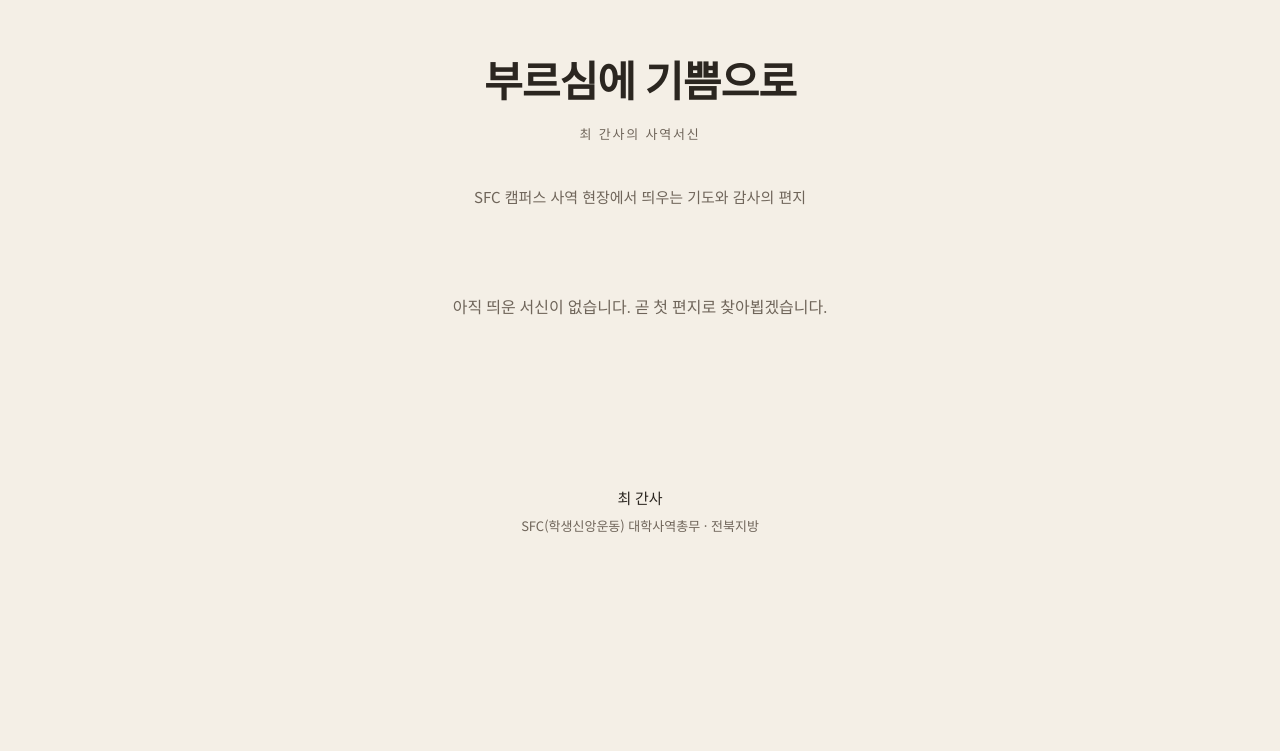
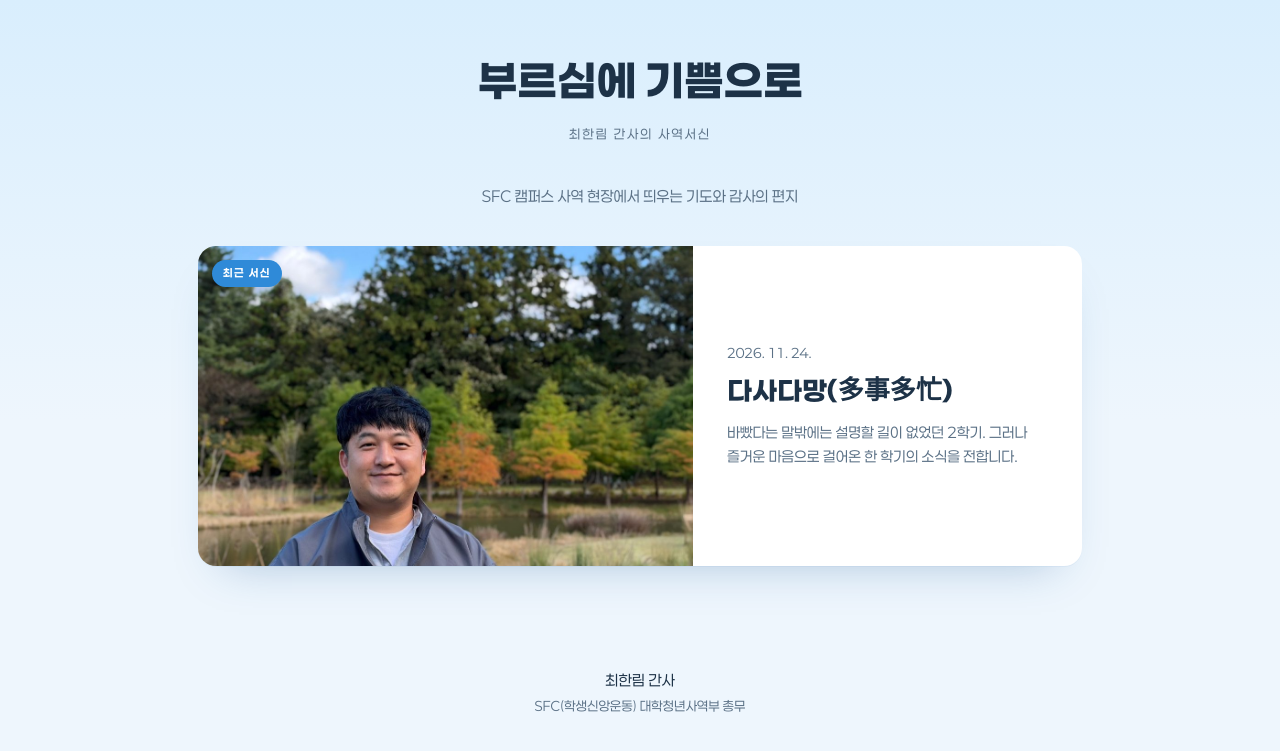
Before and after one commit to hanrimrnf-star/joy-letters, a Jekyll site: the page built from index.html, in a window 1280 px wide. Shown: the top 751 px of the page. Built offline with Jekyll 4.4.1, drawn with Linux system fonts in a browser that asks for light colours; some web fonts are replaced.

Commit message:
하늘색 테마·G마켓산스/페이퍼로지 적용, 첫 서신 「다사다망」 초안
Co-Authored-By: Claude Opus 5.5 <noreply@anthropic.com>
Claude-Session: https://claude.ai/code/session_011BdVKAczXKux4eFfqEj6QX

```diff
--- a/_config.yml
+++ b/_config.yml
@@ -3,7 +3,7 @@
 # ─────────────────────────────────────────────
 
 title: "부르심에 기쁨으로"
-subtitle: "최 간사의 사역서신"
+subtitle: "최한림 간사의 사역서신"
 description: "SFC 캠퍼스 사역 현장에서 띄우는 기도와 감사의 편지"
 
 # 저장소 이름과 같아야 합니다 (예: 저장소가 joy-letters면 "/joy-letters")
@@ -11,8 +11,8 @@ baseurl: "/joy-letters"
 url: "https://hanrimrnf-star.github.io"
 
 # 하단에 표시될 정보 — 필요 없는 줄은 비워 두면 숨겨집니다
-author: "최 간사"
-ministry: "SFC(학생신앙운동) 대학사역총무 · 전북지방"
+author: "최한림 간사"
+ministry: "SFC(학생신앙운동) 대학청년사역부 총무"
 email: ""            # 예: "hello@example.com"
 support: ""          # 후원 안내 문구 (예: "○○은행 000-0000 (예금주)")
 
--- a/_layouts/default.html
+++ b/_layouts/default.html
@@ -9,9 +9,8 @@
   <meta property="og:description" content="{% if page.summary %}{{ page.summary }}{% else %}{{ site.description }}{% endif %}">
   <meta property="og:type" content="{% if page.layout == 'letter' %}article{% else %}website{% endif %}">
   {% if page.cover %}<meta property="og:image" content="{{ page.cover | absolute_url }}">{% endif %}
-  <link rel="preconnect" href="https://fonts.googleapis.com">
-  <link rel="preconnect" href="https://fonts.gstatic.com" crossorigin>
-  <link href="https://fonts.googleapis.com/css2?family=Gowun+Batang:wght@400;700&family=Noto+Sans+KR:wght@400;500;700&display=swap" rel="stylesheet">
+  <link rel="preload" href="{{ '/assets/fonts/GmarketSansBold.woff2' | relative_url }}" as="font" type="font/woff2" crossorigin>
+  <link rel="preload" href="{{ '/assets/fonts/Paperlogy-4Regular.woff2' | relative_url }}" as="font" type="font/woff2" crossorigin>
   <link rel="stylesheet" href="{{ '/assets/style.css' | relative_url }}">
 </head>
 <body>
--- a/_layouts/letter.html
+++ b/_layouts/letter.html
@@ -77,6 +77,10 @@ layout: default
   } else {
     cards.forEach(function (c) { c.classList.add('in'); });
   }
+  document.querySelectorAll('.card img').forEach(function (img) {
+    function mark() { if (img.naturalHeight > img.naturalWidth) img.classList.add('portrait'); }
+    if (img.complete) mark(); else img.addEventListener('load', mark);
+  });
   var bar = document.querySelector('.progress span');
   function onScroll() {
     var h = document.documentElement;
--- /dev/null
+++ b/_posts/2026-11-24-dasadamang.md
@@ -0,0 +1,43 @@
+---
+layout: letter
+title: "다사다망(多事多忙)"
+cover: "/images/2026-11-profile.jpg"
+summary: "바빴다는 말밖에는 설명할 길이 없었던 2학기. 그러나 즐거운 마음으로 걸어온 한 학기의 소식을 전합니다."
+---
+
+사랑하는 동역자 여러분, 한 해를 마무리하며 인사를 올립니다. 바쁜 일상을 살아내고 계실 동역자 여러분들께 참 죄송스런 말씀이지만, 저는 이번 2학기 정신없이 바쁘게 보냈습니다. 사역자가 다른 사람들에게 바쁘게 비춰지는 것이 좋은 일은 아닙니다. 하지만 ‘바빴다’라는 말 밖에는 2학기 사역을 설명할 방법이 없었습니다.
+
+---
+
+## 신학석사, 두 번째 학기
+
+고려신학대학원 신학석사(Th. M) 과정은 두 번째 학기에 접어들었습니다. 지난 학기는 첫 학기라 2과목만 들었습니다. 그런데 총 네 학기 중에 두 학기는 3과목을 들어야 2년 안에 졸업을 할 수 있습니다. 그래서 이번 학기는 3과목을 신청해서 월요일 날 저녁까지 수업을 듣고, 밤 늦게 집으로 돌아오고 있습니다. 늘어난 수업 시간에 매 주 과제까지 있다보니 학교를 다니는게 만만한 일이 아닙니다.
+
+---
+
+![](2026-11-cheongju.jpg)
+![](2026-11-lecture.jpg)
+
+## 네 곳의 캠퍼스를 찾아가다
+
+1학기는 전국 대학생대회 준비로 분주했습니다. 2학기는 제가 주관하는 그런 큰 사역은 없기 때문에, 캠퍼스를 돌아보기로 마음 먹었습니다. 불러 주시는 학원이 있다면 어디든 가겠다고 간사님들께 공약했습니다. 그래서 이번 학기에는 광주U, 창원대학교, 청주연합, 창원대 거창캠퍼스(옛 거창대), 총 네 곳의 캠퍼스 모임에 방문해서 설교와 강의를 할 수 있는 기회를 가졌습니다. 사역부 총무가 되고, 다른 캠퍼스의 상황을 보고 문서나 인스타 게시물로만 확인할 수 있었는데, 직접 찾아가서 운동원들을 만나고 간사님들의 사역 현장을 눈으로 확인할 수 있어 의미있는 시간이었습니다.
+
+---
+
+## 다시, 전북지부의 자리에서
+
+분명히 작년으로 전북지부 책임간사 자리는 내려 놓았는데, 지부에 간사님이 한 명도 남지 않아서 불가피하게 사역을 돕고 있습니다. 원광대SFC 모임을 인도했고(운동원들이 사정이 있어 많이 모이진 못했습니다), 지부 재정과 노회 보고, 그리고 지방 사역을 제가 담당해서 하고 있습니다. 11월에는 교사 세미나와 고3 큰모임, 두 개의 대교회 사역도 진행했습니다.
+
+---
+
+![](2026-11-forum.jpg)
+
+## 가을 대학사역포럼
+
+대학청년 사역부 총무가 되고 나서, 꼭 하고 싶었던 것이 ‘대학사역포럼’을 정례화 하는 일이었습니다. 이번 가을에는 11월 20일 제2영도교회에서 “매력적인 공동체 : 지난 주에 왔던 친구는 왜 다시 안올까?”라는 주제로 대학사역포럼을 열었습니다. SFC가 추구하는 매력적인 공동체는 무엇인지 생각하고, 사역 현장에서 캠퍼스 모임을 세워가기 위해 고군분투하는 간사님들의 수고와 눈물을 함께 나누는 귀한 시간이었습니다.
+
+---
+
+## “아빠는 SFC가 제일 재미있어서”
+
+바쁜 일정이 계속되는 가운데, 아이들은 자라갑니다. 이제 아이들이 자꾸 아빠가 어딜 그렇게 나가느냐고 물을 정도로 훌쩍 커버렸습니다. 큰 아들이 아빠는 SFC 집을 그렇게 자주 나가면서 왜 하느냐고 (악의 없이) 물었습니다. 그래서 저는 “아빠는 SFC가 제일 재미있어서 하는거야”라고 대답하곤 합니다. 바쁘지만 즐거운 마음으로 하고 있습니다. 하나님께서 저의 사역과 가정, 건강 가운데 은혜 주시길 함께 기도해주십시오.
--- a/assets/style.css
+++ b/assets/style.css
@@ -1,21 +1,27 @@
+@font-face { font-family: "GmarketSans"; src: url("fonts/GmarketSansBold.woff2") format("woff2"); font-weight: 700; font-display: swap; }
+@font-face { font-family: "Paperlogy"; src: url("fonts/Paperlogy-4Regular.woff2") format("woff2"); font-weight: 400; font-display: swap; }
+@font-face { font-family: "Paperlogy"; src: url("fonts/Paperlogy-7Bold.woff2") format("woff2"); font-weight: 700; font-display: swap; }
+
 :root {
-  --paper: #f4efe6;
-  --card: #fffdf9;
-  --ink: #2b2620;
-  --ink-soft: #6f655a;
-  --line: #e4dacb;
-  --accent: #b5562f;
-  --accent-soft: #f3e3d6;
-  --serif: "Gowun Batang", "Nanum Myeongjo", serif;
-  --sans: "Noto Sans KR", system-ui, sans-serif;
-  --shadow: 0 1px 0 rgba(120,90,50,.08), 0 22px 44px -26px rgba(70,45,20,.38);
+  --paper: #eef6fd;
+  --card: #ffffff;
+  --ink: #1d3247;
+  --ink-soft: #5b7186;
+  --line: #d5e5f3;
+  --accent: #2f8ad8;
+  --accent-soft: #e0effc;
+  --sky: linear-gradient(160deg, #ffffff 0%, #e8f4fe 55%, #d4ebfc 100%);
+  --title: "GmarketSans", "Paperlogy", sans-serif;
+  --serif: "Paperlogy", system-ui, sans-serif;
+  --sans: "Paperlogy", system-ui, sans-serif;
+  --shadow: 0 1px 0 rgba(60,120,180,.06), 0 22px 44px -26px rgba(30,90,150,.35);
   --ease: cubic-bezier(.2,.75,.2,1);
 }
 
 * { box-sizing: border-box; }
 html { -webkit-text-size-adjust: 100%; }
 body {
-  margin: 0; background: var(--paper); color: var(--ink);
+  margin: 0; background: var(--paper) linear-gradient(180deg, #d9eefd 0, var(--paper) 420px) no-repeat; color: var(--ink);
   font-family: var(--sans); line-height: 1.7; word-break: keep-all;
 }
 a { color: inherit; }
@@ -24,7 +30,7 @@ main { max-width: 920px; margin: 0 auto; padding: 0 18px 72px; }
 /* ── 머리 ── */
 .masthead { text-align: center; padding: 48px 22px 24px; }
 .brand { text-decoration: none; display: inline-flex; flex-direction: column; gap: 4px; }
-.brand-title { font-family: var(--serif); font-weight: 700; font-size: clamp(28px, 6.5vw, 42px); letter-spacing: -0.02em; }
+.brand-title { font-family: var(--title); font-weight: 700; color: var(--ink); font-size: clamp(28px, 6.5vw, 42px); letter-spacing: -0.02em; }
 .brand-sub { font-size: 13px; color: var(--ink-soft); letter-spacing: 0.14em; }
 .intro { text-align: center; color: var(--ink-soft); font-size: 15px; margin: 0 0 36px; }
 .empty { text-align: center; color: var(--ink-soft); padding: 48px 0; font-family: var(--serif); }
@@ -47,10 +53,10 @@ main { max-width: 920px; margin: 0 auto; padding: 0 18px 72px; }
 .shelf-card:nth-child(3n+3) { transition-delay: .16s; }
 .shelf-photo {
   position: relative; display: block; aspect-ratio: 4 / 3;
-  background: linear-gradient(135deg, #e9d9c4, #d7b99a) center / cover no-repeat;
+  background: linear-gradient(135deg, #cfe7fa, #8fc5ef) center / cover no-repeat;
 }
 .shelf-text { display: flex; flex-direction: column; gap: 6px; padding: 18px 20px 22px; }
-.shelf-title { font-family: var(--serif); font-size: 19px; font-weight: 700; line-height: 1.4; }
+.shelf-title { font-family: var(--title); font-size: 19px; font-weight: 700; line-height: 1.4; }
 .shelf-excerpt { color: var(--ink-soft); font-size: 14.5px; }
 .latest-label {
   position: absolute; left: 14px; top: 14px; font-size: 11px; font-weight: 700; letter-spacing: .12em;
@@ -75,15 +81,15 @@ main { max-width: 920px; margin: 0 auto; padding: 0 18px 72px; }
 
 /* 표지 카드 */
 .card-cover { min-height: min(72vh, 560px); justify-content: flex-end; padding: 0; color: var(--ink); }
-.cover-bg { position: absolute; inset: 0; background: center / cover no-repeat; transform: scale(1.08); transition: transform 2.4s var(--ease); }
+.cover-bg { position: absolute; inset: 0; background: center 35% / cover no-repeat; transform: scale(1.08); transition: transform 2.4s var(--ease); }
 .card-cover.in .cover-bg { transform: scale(1); }
-.cover-bg + .cover-inner { color: #fff; background: linear-gradient(to top, rgba(25,18,10,.78), rgba(25,18,10,0)); }
+.cover-bg + .cover-inner { color: #fff; background: linear-gradient(to top, rgba(12,40,72,.82), rgba(12,40,72,.35) 55%, rgba(12,40,72,0)); }
 .cover-bg + .cover-inner .letter-meta, .cover-bg + .cover-inner .letter-verse, .cover-bg + .cover-inner .scroll-hint { color: rgba(255,255,255,.85); }
-.cover-bg + .cover-inner .letter-no { color: #ffd9c2; }
+.cover-bg + .cover-inner .letter-no { color: #bfe3ff; }
 .cover-inner { position: relative; padding: 120px 30px 30px; }
-.card-cover:not(:has(.cover-bg)) { justify-content: center; text-align: center; background: linear-gradient(160deg, #fffdf9, #f6eadb); }
+.card-cover:not(:has(.cover-bg)) { justify-content: center; text-align: center; background: var(--sky); }
 .card-cover:not(:has(.cover-bg)) .letter-meta { justify-content: center; }
-.card-cover h1 { font-family: var(--serif); font-size: clamp(27px, 6.4vw, 36px); line-height: 1.35; margin: 12px 0 10px; letter-spacing: -.01em; }
+.card-cover h1 { font-family: var(--title); font-weight: 700; font-size: clamp(28px, 7vw, 40px); line-height: 1.3; margin: 12px 0 10px; letter-spacing: -.01em; }
 .letter-verse { font-family: var(--serif); color: var(--ink-soft); font-size: 15px; margin: 0; }
 .scroll-hint { font-size: 12px; color: var(--ink-soft); margin: 26px 0 0; letter-spacing: .08em; animation: nudge 2.2s ease-in-out infinite; }
 @keyframes nudge { 50% { transform: translateY(5px); opacity: .6; } }
@@ -91,17 +97,17 @@ main { max-width: 920px; margin: 0 auto; padding: 0 18px 72px; }
 /* 본문 카드 */
 .card-no {
   position: absolute; z-index: 2; top: 24px; left: 24px; font: 700 11px var(--sans); letter-spacing: .1em;
-  color: var(--ink); background: rgba(255,253,249,.88); backdrop-filter: blur(4px);
+  color: var(--accent); background: rgba(255,255,255,.9); backdrop-filter: blur(4px);
   padding: 3px 9px; border-radius: 99px;
 }
 .text-only .card-no { position: static; align-self: flex-start; margin: 10px 0 0 10px; background: var(--accent-soft); color: var(--accent); }
 
 .card p { margin: 0; }
 .card > p:not(:has(img)), .card > h2, .card > h3, .card > ul, .card > ol, .card > blockquote {
-  font-family: var(--serif); font-size: 17px; line-height: 1.9; padding: 0 12px; margin: 16px 0 0;
+  font-family: var(--serif); font-size: 16.5px; line-height: 1.9; padding: 0 12px; letter-spacing: -0.005em; margin: 16px 0 0;
 }
 .card > :last-child { margin-bottom: 12px; }
-.card > h2 { font-size: 21px; line-height: 1.45; }
+.card > h2 { font-family: var(--title); font-size: 20px; line-height: 1.45; }
 .card > h3 { font-size: 18px; }
 
 /* 사진: 항상 카드 위쪽으로 */
@@ -111,11 +117,12 @@ main { max-width: 920px; margin: 0 auto; padding: 0 18px 72px; }
 .two-photos > p:has(img) { grid-template-columns: 1fr 1fr; }
 .card img {
   width: 100%; display: block; border-radius: 12px; object-fit: cover; aspect-ratio: 4 / 3;
-  background: #eadfcf;
+  background: #dcebf7;
   clip-path: inset(10% 10% 10% 10% round 12px); transform: scale(1.12);
   transition: clip-path 1.1s var(--ease) .15s, transform 1.6s var(--ease) .15s;
 }
 .two-photos img { aspect-ratio: 3 / 4; }
+.card:not(.two-photos) img.portrait { aspect-ratio: 4 / 5; object-position: center 28%; }
 .two-photos img + img, .two-photos p:has(img) img:nth-child(2) { transition-delay: .3s; }
 .card.in img { clip-path: inset(0 0 0 0 round 12px); transform: scale(1); }
 
@@ -126,13 +133,13 @@ main { max-width: 920px; margin: 0 auto; padding: 0 18px 72px; }
 .card.in > p:not(:has(img)), .card.in > h2, .card.in > blockquote { opacity: 1; transform: none; }
 
 /* 글만 있는 카드 */
-.text-only { padding: 26px 22px; background: linear-gradient(170deg, #fffdf9, #f8efe3); }
+.text-only { padding: 26px 22px; background: var(--sky); }
 .text-only > p:not(:has(img)) { font-size: 18px; }
 .card blockquote { border-left: 3px solid var(--accent); padding: 2px 0 2px 16px !important; margin-left: 12px !important; color: var(--ink-soft); }
 
 /* 기도 카드 */
-.card-prayer { padding: 30px 28px; background: var(--accent); color: #fff; }
-.card-prayer h2 { font-family: var(--serif); font-size: 21px; margin: 0 0 14px; }
+.card-prayer { padding: 30px 28px; background: linear-gradient(150deg, #5db3ee, #2f86d4); color: #fff; }
+.card-prayer h2 { font-family: var(--title); font-size: 21px; margin: 0 0 14px; }
 .card-prayer ol { margin: 0; padding-left: 1.3em; font-family: var(--serif); font-size: 16.5px; line-height: 1.8; }
 .card-prayer li { margin-bottom: .5em; }
 
```
Also changed, not shown: assets/fonts/GmarketSansBold.woff2 (added), assets/fonts/Paperlogy-4Regular.woff2 (added), assets/fonts/Paperlogy-7Bold.woff2 (added), images/2026-11-cheongju.jpg (added), images/2026-11-forum.jpg (added), images/2026-11-lecture.jpg (added), images/2026-11-profile.jpg (added).
